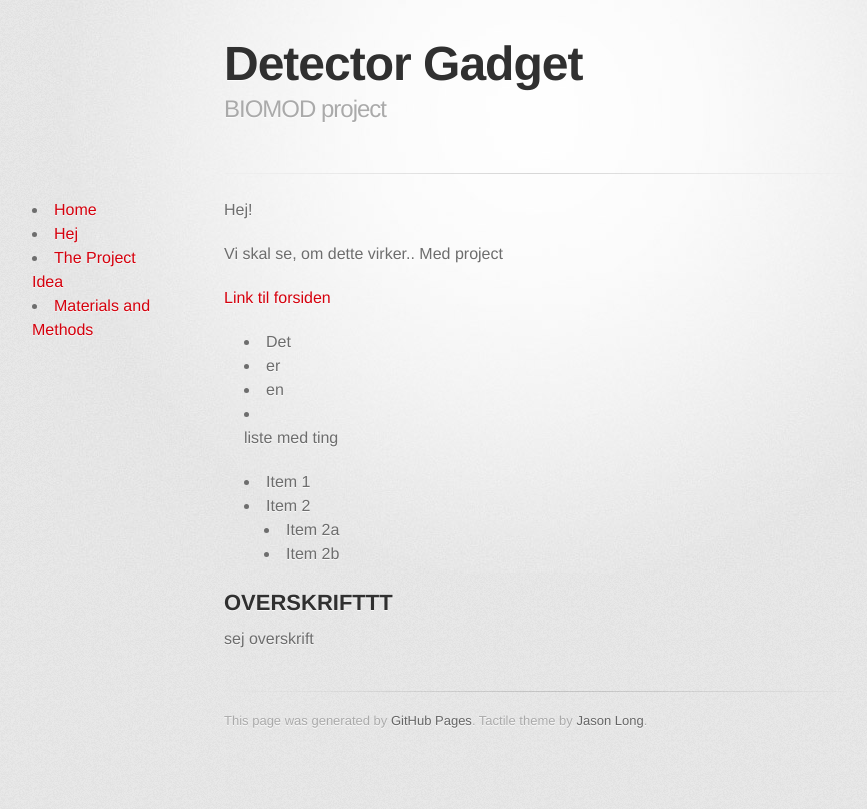
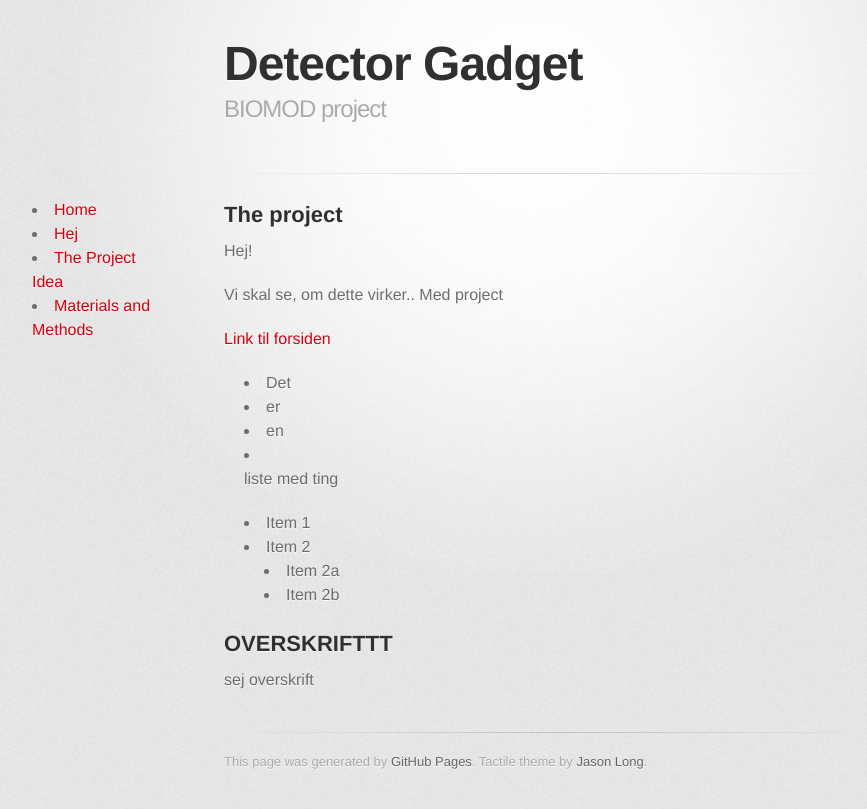
Before and after one commit to detectorgadget/detectorgadget.github.io, a Jekyll site: the page built from Theproject.md, in a window 1280 px wide. Shown: the top 809 px of the page, without its empty margins (106-973 px from the left). Built offline with Jekyll 4.4.1, drawn with Linux system fonts in a browser that asks for light colours; some web fonts are replaced.

Commit message:
Edit Theproject

```diff
--- a/Theproject.md
+++ b/Theproject.md
@@ -2,6 +2,7 @@
 layout: default
 ---
 
+## The project
 
 Hej!
 
```
